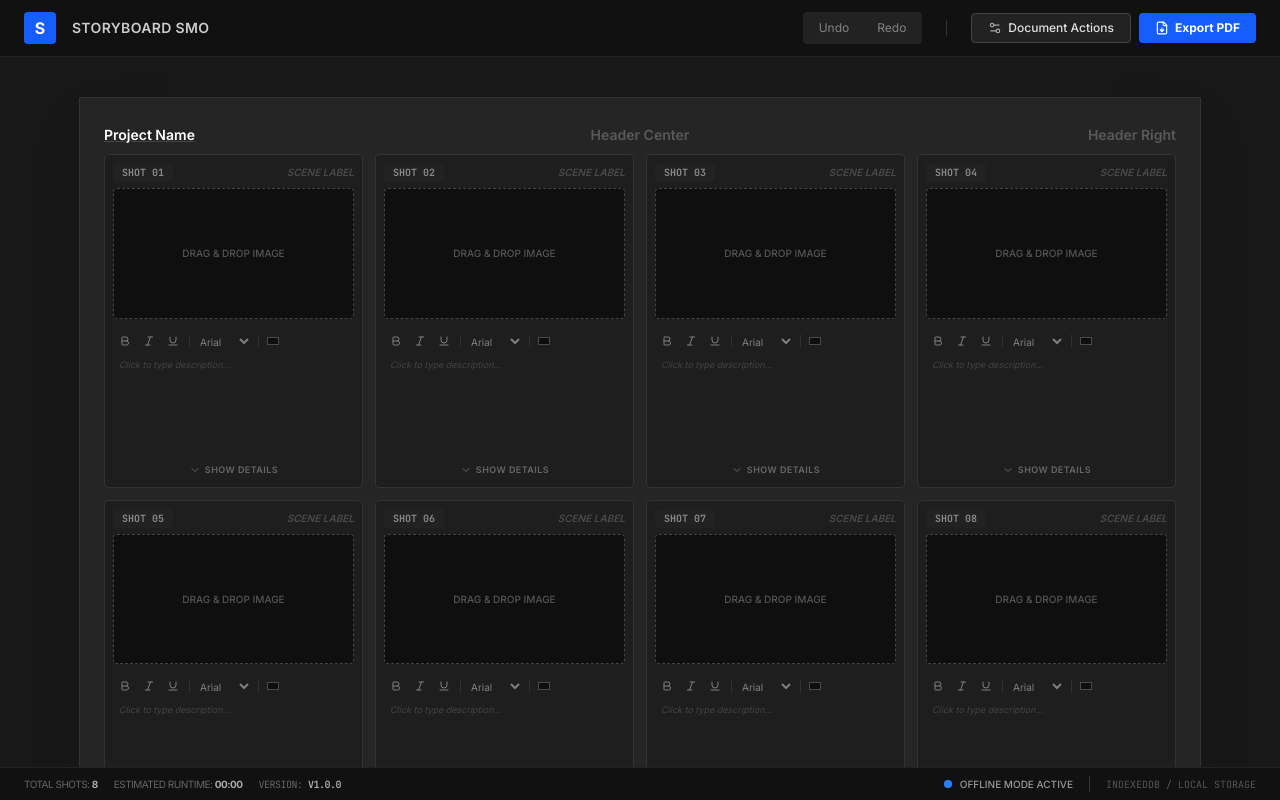
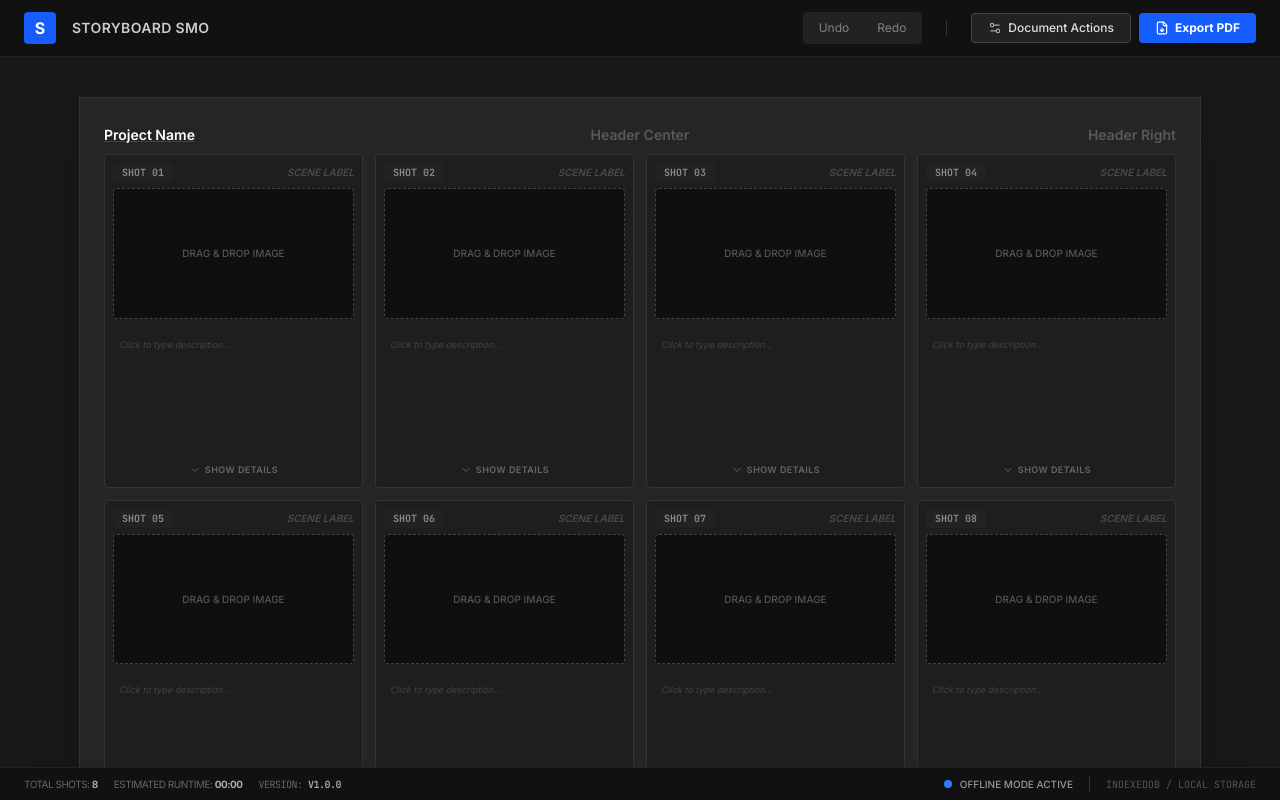
Before and after one commit to SMOSTORY/Storyboard-Smo, a React (Vite) app: page / in a window 1280 px wide. Built offline with nearby package versions, Linux system fonts and the light colour scheme.

Commit message:
feat: add global typography settings
Introduce global font family, text color, and font size configuration to the store. Integrate these settings into the rich text editor and update dependencies to support new font choices.

```diff
--- a/src/components/RichTextEditor.tsx
+++ b/src/components/RichTextEditor.tsx
@@ -1,4 +1,4 @@
-import { useRef, useEffect } from 'react';
+import { useRef, useEffect, useState } from 'react';
 import { useStore } from '../store';
 import { Bold, Italic, Underline } from 'lucide-react';
 import { cn } from '../lib/utils';
@@ -11,13 +11,34 @@ interface RichTextEditorProps {
 
 export function RichTextEditor({ value, onChange, className }: RichTextEditorProps) {
   const editorRef = useRef<HTMLDivElement>(null);
-  const { saveHistory } = useStore();
+  const { saveHistory, globalFontFamily, globalTextColor, globalFontSize } = useStore();
+  const [hasSelection, setHasSelection] = useState(false);
 
   useEffect(() => {
     if (editorRef.current && editorRef.current.innerHTML !== value) {
       editorRef.current.innerHTML = value;
     }
   }, [value]);
+
+  useEffect(() => {
+    const handleSelectionChange = () => {
+      const selection = window.getSelection();
+      if (!selection || selection.rangeCount === 0 || selection.toString().trim() === '') {
+        setHasSelection(false);
+        return;
+      }
+
+      // Check if selection is inside editor
+      if (editorRef.current && editorRef.current.contains(selection.anchorNode)) {
+        setHasSelection(true);
+      } else {
+        setHasSelection(false);
+      }
+    };
+
+    document.addEventListener('selectionchange', handleSelectionChange);
+    return () => document.removeEventListener('selectionchange', handleSelectionChange);
+  }, []);
 
   const handleInput = () => {
     if (editorRef.current) {
@@ -36,8 +57,9 @@ export function RichTextEditor({ value, onChange, className }: RichTextEditorPro
   };
 
   return (
-    <div className={cn("flex flex-col rounded overflow-hidden shadow-none group/editor", className)}>
-      <div className="flex items-center gap-1 p-0.5 opacity-50 hover:opacity-100 transition-opacity hide-in-export">
+    <div className={cn("flex flex-col rounded overflow-hidden shadow-none group/editor relative", className)}>
+      {hasSelection && (
+        <div className="absolute top-0 right-0 z-20 bg-[#181818] border border-[#333] shadow-xl rounded flex items-center gap-1 p-0.5 animate-in fade-in zoom-in-95 duration-100 hide-in-export">
           <button
             onClick={() => exec('bold')}
             className="p-1 hover:bg-[#333] rounded text-[#E0E0E0] pointer-events-auto transition-colors"
@@ -59,26 +81,11 @@ export function RichTextEditor({ value, onChange, className }: RichTextEditorPro
           >
             <Underline size={12} />
           </button>
-        <div className="w-px h-3 bg-[#444] mx-0.5" />
-        <select
-          onChange={(e) => exec('fontName', e.target.value)}
-          className="text-[10px] bg-transparent text-[#E0E0E0] outline-none pointer-events-auto cursor-pointer"
-        >
-          <option value="Arial">Arial</option>
-          <option value="Times New Roman">Times</option>
-          <option value="Courier New">Courier</option>
-        </select>
-        <div className="w-px h-3 bg-[#444] mx-0.5" />
-        <input
-          type="color"
-          onChange={(e) => exec('foreColor', e.target.value)}
-          className="w-4 h-4 p-0 border-0 pointer-events-auto cursor-pointer bg-transparent rounded"
-          title="Text Color"
-        />
         </div>
-      <div className="relative flex-1 flex flex-col">
+      )}
+      <div className="relative flex-1 flex flex-col pt-1">
         {(!value || value === '<br>' || value === '<div><br></div>' || value.trim() === '') && (
-          <div className="absolute top-1.5 left-1.5 pointer-events-none text-[#666] text-[9px] italic hide-in-export opacity-50 group-hover/editor:opacity-100 transition-opacity">
+          <div className="absolute top-2.5 left-1.5 pointer-events-none text-[#666] text-[9px] italic hide-in-export opacity-50 group-hover/editor:opacity-100 transition-opacity">
             Click to type description...
           </div>
         )}
@@ -87,7 +94,12 @@ export function RichTextEditor({ value, onChange, className }: RichTextEditorPro
           contentEditable
           onInput={handleInput}
           onBlur={handleBlur}
-          className="flex-1 px-1.5 py-1.5 focus:outline-none min-h-[40px] text-[#BBB] overflow-y-auto border border-transparent hover:border-[#333] focus:border-[#444] rounded transition-colors relative z-10"
+          className="flex-1 px-1.5 py-1.5 focus:outline-none min-h-[40px] overflow-y-auto border border-transparent hover:border-[#333] focus:border-[#444] rounded transition-colors relative z-10"
+          style={{
+            fontFamily: globalFontFamily || 'Roboto',
+            color: globalTextColor || '#BBB',
+            fontSize: globalFontSize || '11px',
+          }}
         />
       </div>
     </div>
--- a/src/index.css
+++ b/src/index.css
@@ -1,4 +1,4 @@
-@import url('https://fonts.googleapis.com/css2?family=Inter:wght@400;500;600;700;900&family=JetBrains+Mono:wght@400;500;700&display=swap');
+@import url('https://fonts.googleapis.com/css2?family=Inter:wght@400;500;600;700;900&family=JetBrains+Mono:wght@400;500;700&family=Roboto:wght@400;500;600&family=Open+Sans:wght@400;500;600&family=Lato:wght@400;700&family=Montserrat:wght@400;500;600&display=swap');
 @import "tailwindcss";
 
 @theme {
--- a/src/store.ts
+++ b/src/store.ts
@@ -30,6 +30,9 @@ export interface StoryboardActions {
   setHeaderRight: (text: string) => void;
   setFooterLeft: (text: string) => void;
   setFooterCenter: (text: string) => void;
+  setGlobalFontFamily: (font: string) => void;
+  setGlobalTextColor: (color: string) => void;
+  setGlobalFontSize: (size: string) => void;
 
   addShot: (index: number) => void;
   addPage: () => void;
@@ -67,6 +70,9 @@ const defaultState: StoryboardState = {
   headerRight: '',
   footerLeft: '',
   footerCenter: '',
+  globalFontFamily: 'Roboto',
+  globalTextColor: '#BBBBBB',
+  globalFontSize: '11px',
   shots: Array.from({ length: 8 }).map(createEmptyShot),
 };
 
@@ -77,6 +83,9 @@ const extractState = (state: State): StoryboardState => ({
   headerRight: state.headerRight,
   footerLeft: state.footerLeft,
   footerCenter: state.footerCenter,
+  globalFontFamily: state.globalFontFamily,
+  globalTextColor: state.globalTextColor,
+  globalFontSize: state.globalFontSize,
   shots: state.shots,
 });
 
@@ -101,6 +110,9 @@ export const useStore = create<Store>()(
       setHeaderRight: (headerRight) => set({ headerRight }),
       setFooterLeft: (footerLeft) => set({ footerLeft }),
       setFooterCenter: (footerCenter) => set({ footerCenter }),
+      setGlobalFontFamily: (globalFontFamily) => set({ globalFontFamily }),
+      setGlobalTextColor: (globalTextColor) => set({ globalTextColor }),
+      setGlobalFontSize: (globalFontSize) => set({ globalFontSize }),
 
       addShot: (index) => {
         get().saveHistory();
--- a/src/types.ts
+++ b/src/types.ts
@@ -22,5 +22,8 @@ export interface StoryboardState {
   headerRight: string;
   footerLeft: string;
   footerCenter: string;
+  globalFontFamily: string;
+  globalTextColor: string;
+  globalFontSize: string;
   shots: Shot[];
 }
```
Also changed, not shown: src/components/Toolbar.tsx (+95 -1 lines). Lines whose indentation alone changed are shown as unchanged.
